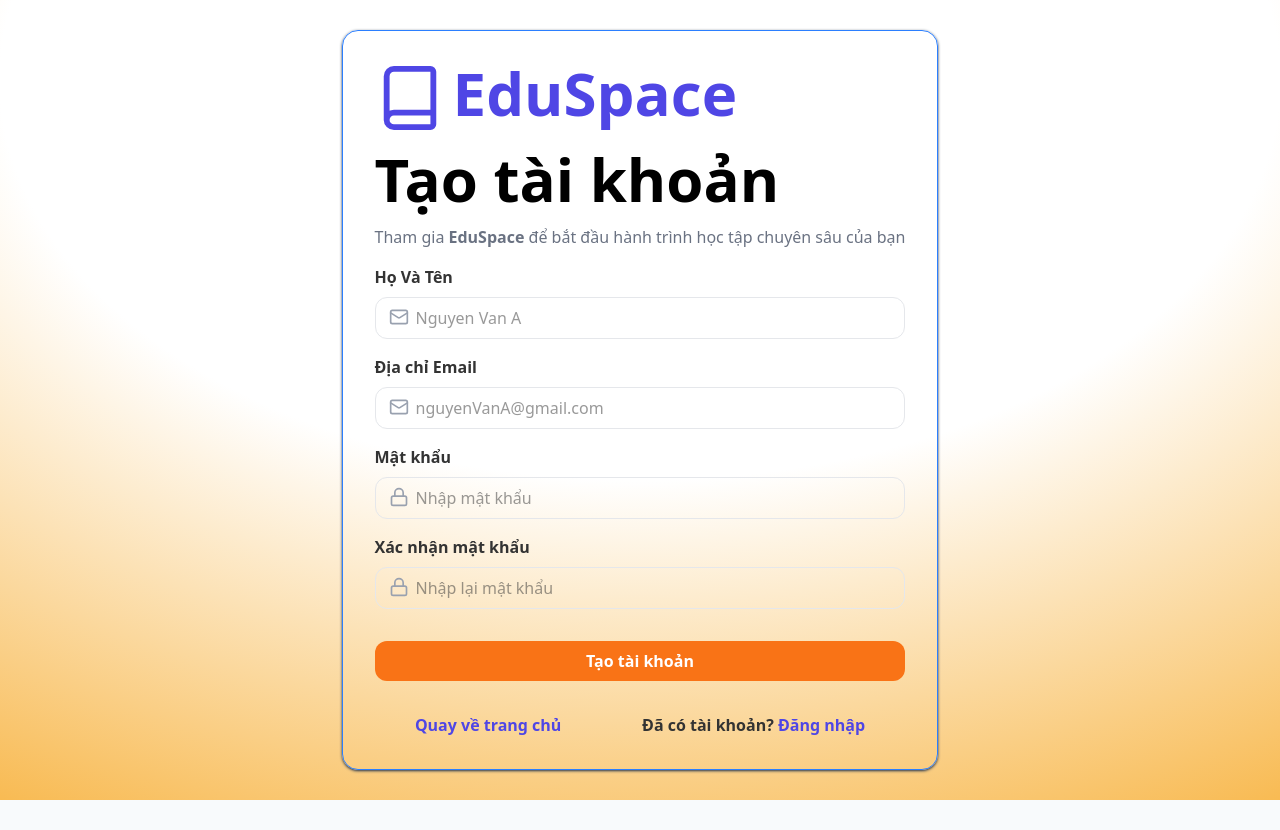
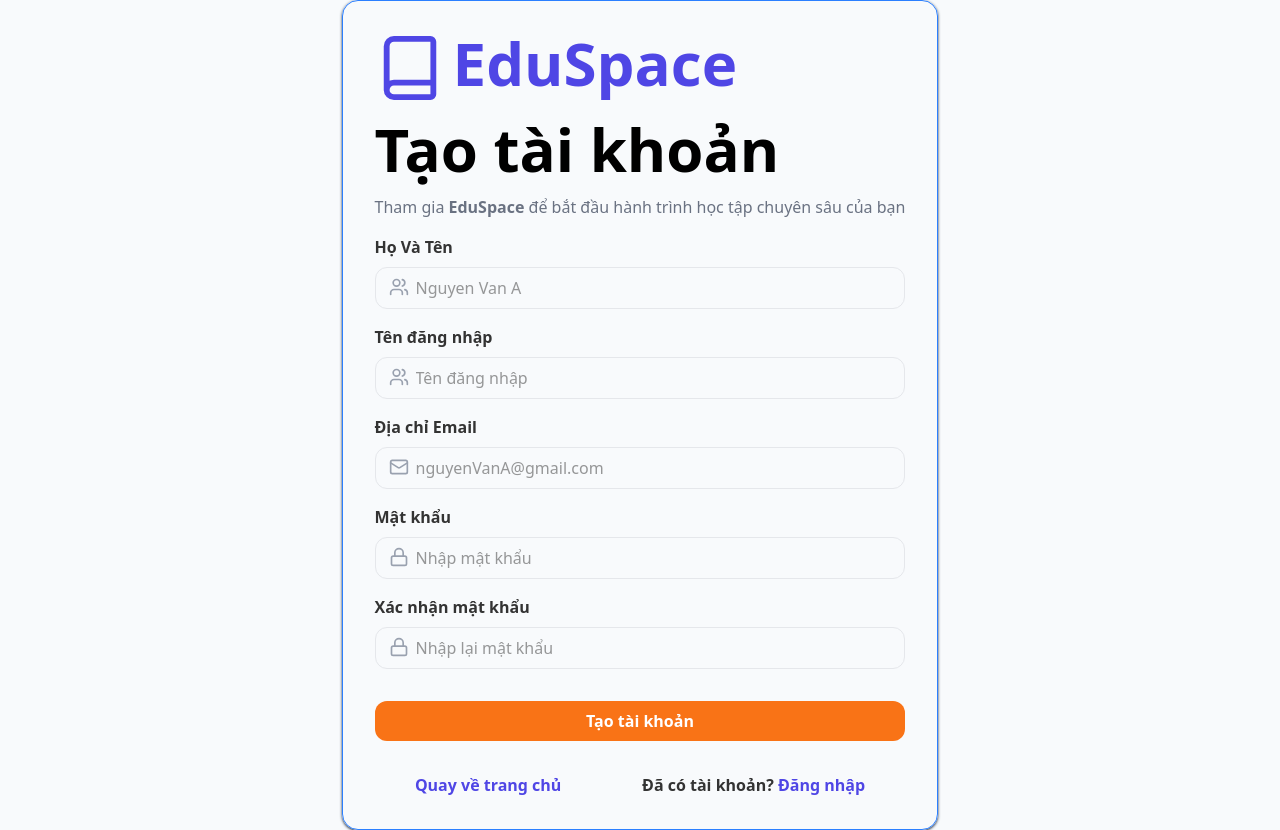
Before and after one commit to minhcamon/SWP391-Group2-EduSpace, a React (Vite) app in the folder frontend/: page /signup in a window 1280 px wide. Before the commit the page ends 800 px from the top, so only its background shows below. Built offline with nearby package versions, Linux system fonts and the light colour scheme.

Commit message:
fix: fe auth form

```diff
--- a/frontend/src/App.jsx
+++ b/frontend/src/App.jsx
@@ -8,32 +8,13 @@ import { Toaster } from "sonner";
 
 function App() {
     return (
-        <div className="min-h-screen w-full bg-white relative">
-            {/* Amber Glow Background */}
-            <div
-                className="absolute inset-0 z-0"
-                style={{
-                    backgroundImage: `
-        radial-gradient(125% 125% at 50% 10%, #ffffff 40%, #f59e0b 100%)
-      `,
-                    backgroundSize: "100% 100%",
-                }}
-            />
-            {/* Your Content/Components */}
-            <div className="relative z-10 flex flex-col min-h-screen">
         <BrowserRouter>
             <AuthProvider>
                 <Toaster position="bottom-right" richColors />
                 <Routes>
                     <Route path="/" element={<HomePage />}></Route>
-                            <Route
-                                path="/signup"
-                                element={<RegisterForm />}
-                            ></Route>
-                            <Route
-                                path="/login"
-                                element={<LoginForm />}
-                            ></Route>
+                    <Route path="/signup" element={<RegisterForm />}></Route>
+                    <Route path="/login" element={<LoginForm />}></Route>
 
                     <Route element={<ProtectedRoute />}>
                         {/* Define protected routes here */}
@@ -41,8 +22,6 @@ function App() {
                 </Routes>
             </AuthProvider>
         </BrowserRouter>
-            </div>
-        </div>
     );
 }
 
--- a/frontend/src/components/common/InputField.jsx
+++ b/frontend/src/components/common/InputField.jsx
@@ -1,9 +1,19 @@
-import React from "react";
-
-const InputField = ({ icon: Icon, inputType, placeholder, name, value, onChange }) => {
+const InputField = ({
+    icon: Icon,
+    inputType,
+    placeholder,
+    name,
+    value,
+    onChange,
+}) => {
     return (
         <div className="relative">
-            {<Icon className="absolute left-3.5 top-2.5 text-gray-400" size={20} />}
+            {
+                <Icon
+                    className="absolute left-3.5 top-2.5 text-gray-400"
+                    size={20}
+                />
+            }
             <input
                 type={inputType}
                 placeholder={placeholder}
--- a/frontend/src/pages/auth/LoginPage.jsx
+++ b/frontend/src/pages/auth/LoginPage.jsx
@@ -60,7 +60,7 @@ const LoginForm = () => {
                     <InputField
                         icon={Mail}
                         inputType="email"
-                        name="email"
+                        name="text"
                         value={formData.email}
                         onChange={handleChange}
                         placeholder="nguyenVanA@gmail.com"
--- a/frontend/src/pages/auth/RegisterPage.jsx
+++ b/frontend/src/pages/auth/RegisterPage.jsx
@@ -1,6 +1,6 @@
 import { useState } from "react";
-import { Book, Lock, Mail } from "lucide-react";
-import InputField from "@/components/common/InputField";
+import { Book, Lock, Mail, Users } from "lucide-react";
+import InputField from "../../components/common/InputField";
 import { Link, useNavigate } from "react-router";
 import AuthService from "@/services/authService";
 import SecondaryButton from "@/components/common/SecondaryButton";
@@ -9,6 +9,7 @@ import { toast } from "sonner";
 const RegisterForm = () => {
     const [formData, setFormData] = useState({
         fullname: "",
+        username: "",
         email: "",
         password: "",
         confirmPassword: "",
@@ -67,18 +68,30 @@ const RegisterForm = () => {
                 <form className="mt-4" onSubmit={handleSubmit}>
                     <div className="mb-2 font-bold">Họ Và Tên</div>
                     <InputField
-                        icon={Mail}
+                        icon={Users}
                         inputType="text"
                         name="fullname"
+                        value={formData.fullname}
                         onChange={handleChange}
                         placeholder="Nguyen Van A"
+                    />
+
+                    <div className="mt-4 mb-2 font-bold">Tên đăng nhập</div>
+                    <InputField
+                        icon={Users}
+                        inputType="text"
+                        name="username"
+                        value={formData.username}
+                        onChange={handleChange}
+                        placeholder="Tên đăng nhập"
                     />
 
                     <div className="mt-4 mb-2 font-bold">Địa chỉ Email</div>
                     <InputField
                         icon={Mail}
-                        inputType="email"
+                        inputType="text"
                         name="email"
+                        value={formData.email}
                         onChange={handleChange}
                         placeholder="nguyenVanA@gmail.com"
                     />
@@ -88,6 +101,7 @@ const RegisterForm = () => {
                         icon={Lock}
                         inputType="password"
                         name="password"
+                        value={formData.password}
                         onChange={handleChange}
                         placeholder="Nhập mật khẩu"
                     />
@@ -97,6 +111,7 @@ const RegisterForm = () => {
                         icon={Lock}
                         inputType="password"
                         name="confirmPassword"
+                        value={formData.confirmPassword}
                         onChange={handleChange}
                         placeholder="Nhập lại mật khẩu"
                     />
```
Lines whose indentation alone changed are shown as unchanged.
